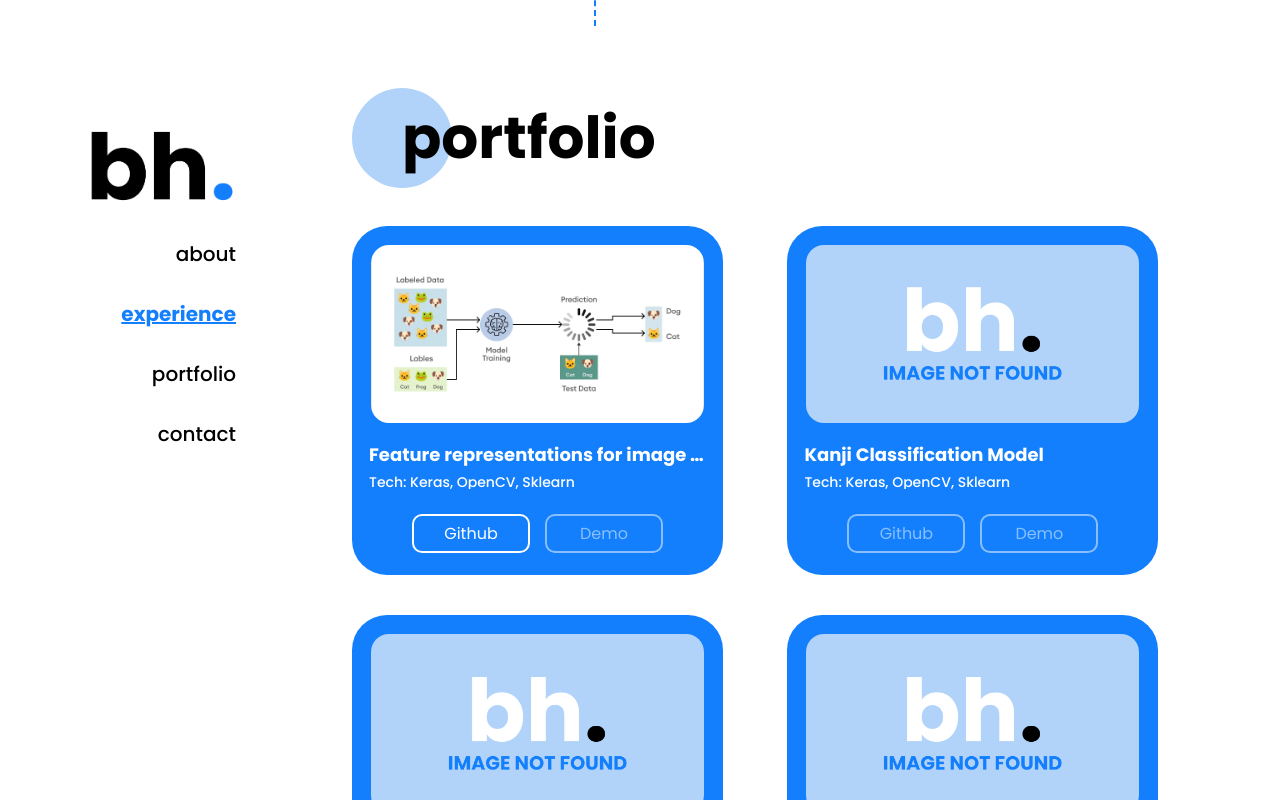
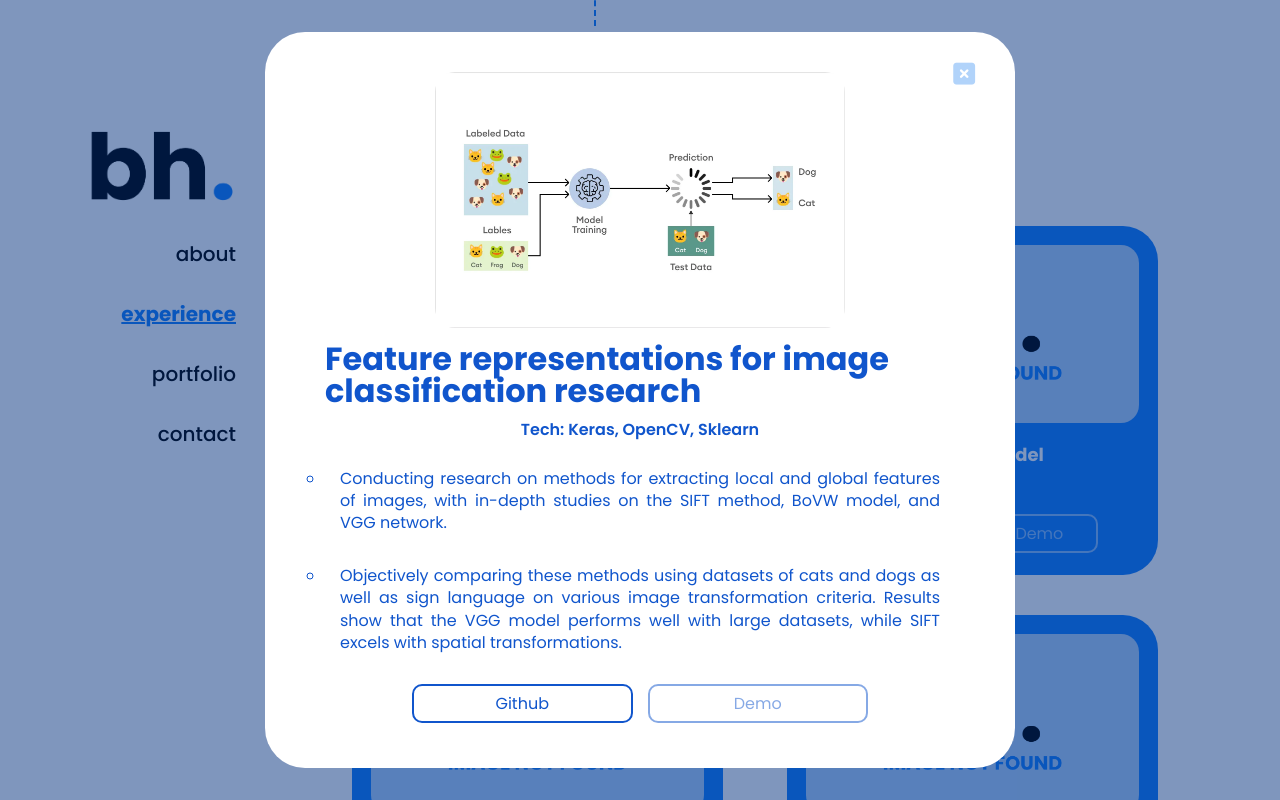
Before and after one commit to baco0611/personal_website, a React (Vite) app: page / in a window 1280 px wide. Both pictures are taken after a click on the element 537 px from the left and 3778 px from the top of the page. Shown: the part 3378-4178 px from the top of the page. Built offline with nearby package versions, Linux system fonts and the light colour scheme.

Commit message:
[CREATE] Create hidden element for project details

```diff
--- a/src/views/Portfolio/Portfolio.jsx
+++ b/src/views/Portfolio/Portfolio.jsx
@@ -6,6 +6,7 @@ import "aos/dist/aos.css"
 import * as image from "./img"
 import axios from 'axios'
 import { Link } from 'react-router-dom'
+import clsx from 'clsx'
 
 export default function Portfolio() {
     useEffect(() => {
@@ -14,7 +15,8 @@ export default function Portfolio() {
         });
     }, []);
 
-    const [portfolioList, setPortfolioList] = useState([])
+    const [ portfolioList, setPortfolioList ] = useState([])
+    const [ elementActive, setElementActive ] = useState(-1)
 
     useEffect(() => {
         axios.get("/portfolio.json")
@@ -33,11 +35,13 @@ export default function Portfolio() {
             <div className='portfolio'>
             {
                 portfolioList.map((project, index) => {
+                    console.log(project.content.split("\n"))
                     return (
                         <div
                             className="element cursorPointer"
                             key={index}
-                            title='Click on each project to read more details.'
+                            title='Click to read more details.'
+                            onClick={() => setElementActive(index)}
                         >
                             <img
                                 src={image[project.thumbnail] || image.error}
@@ -70,7 +74,55 @@ export default function Portfolio() {
             }
             </div>
             <div className='hidden-portfolio'>
-
+                <div className={clsx("hidden-wrap", {
+                    "none": elementActive == -1
+                })}>
+                {
+                    portfolioList.map((project, index) => {
+                        if(index == elementActive)
+                            return (
+                                <div className='hidden-content' key={index}>
+                                    <i
+                                        class="fa-solid fa-square-xmark close-button cursorPointer"
+                                        onClick={() => setElementActive(-1)}
+                                    ></i>
+                                    <img
+                                        src={image[project.thumbnail] || image.error}
+                                    />
+                                    <h1 className='text-ellipsis'>{project.title}</h1>
+                                    <p className='text-ellipsis'>Tech: {project.technology}</p>
+                                    <ul>
+                                        {
+                                            project.content.split("\n").map((sentence, index) => {
+                                                return <li key={index}>{sentence}</li>
+                                            })
+                                        }
+                                    </ul>
+                                    <div className='button'>
+                                        <button disabled={!project.github}>
+                                            <Link
+                                                to={project.github || '#'}
+                                                target='_blank'
+                                                className={!project.github ? 'disabled-link' : ''}
+                                            >
+                                                Github
+                                            </Link>
+                                        </button>
+                                        <button disabled={!project.demo}>
+                                            <Link
+                                                to={project.demo || '#'}
+                                                target='_blank'
+                                                className={!project.demo ? 'disabled-link' : ''}
+                                            >
+                                                Demo
+                                            </Link>
+                                        </button>
+                                    </div>
+                                </div>
+                            )
+                    })
+                }
+                </div>
             </div>
         </div>
     )
--- a/src/views/Portfolio/Portfolio.scss
+++ b/src/views/Portfolio/Portfolio.scss
@@ -114,3 +114,117 @@
         }
     }
 }
+
+.hidden-portfolio {
+    .hidden-wrap {
+        position: fixed;
+        top: 0;
+        bottom: 0;
+        left: 0;
+        right: 0;
+        background-color: rgba(0, 46, 124, 0.5);
+        display: flex;
+        align-items: center;
+        justify-content: center;
+
+        z-index: 10;
+        transition: all ease-in-out 950ms;
+        transform: translateY(0);
+        visibility: visible;
+        opacity: 1;
+
+        &.none {
+            transform: translateY(-100vh);
+            visibility: hidden !important;
+            opacity: 0;
+        }
+    }
+
+    .hidden-content {
+        width: min(60%, 750px);
+        // aspect-ratio: 4/2.5;
+        background-color: white;
+        border-radius: 40px;
+        padding: 40px 60px;
+        display: flex;
+        flex-direction: column;
+        justify-content: center;
+        align-items: center;
+        gap: 15px;
+        position: relative;
+
+        .close-button {
+            position: absolute;
+            color: $base-color;
+            font-size: 25px;
+            top: 30px;
+            right: 40px;
+
+            &:hover {
+                color: $highlight-color;
+            }
+        }
+
+        img {
+            border-radius: 20px;
+            width: 65%;
+        }
+
+        h1, p {
+            color: $primary-color;
+        }
+
+        p {
+            font-weight: 600;
+        }
+
+        li {
+            list-style: circle;
+            padding: 15px;
+            text-align: justify;
+            color: $primary-color;
+            line-height: 1.4;
+        }
+
+        .button {
+            padding-bottom: 5px;
+            display: flex;
+            align-items: center;
+            justify-content: center;
+            gap: 15px;
+            width: 100%;
+
+            button {
+                display: block;
+                width: 35%;
+                padding: 5px;
+                background-color: transparent;
+                border: 2.5px solid $primary-color;
+                border-radius: 10px;
+
+                a {
+                    display: block;
+                    width: 100%;
+                    height: 100%;
+                    color: $primary-color;
+                    font-size: 16px;
+                }
+
+                &:disabled, &.disable-link {
+                    cursor: not-allowed;
+                    opacity: 0.5;
+                    pointer-events: none;
+                }
+
+                &:hover {
+                    background-color: $highlight-color;
+                    border: 2.5px solid $highlight-color;
+
+                    a {
+                        color: white !important;
+                    }
+                }
+            }
+        }
+    }
+}
```
